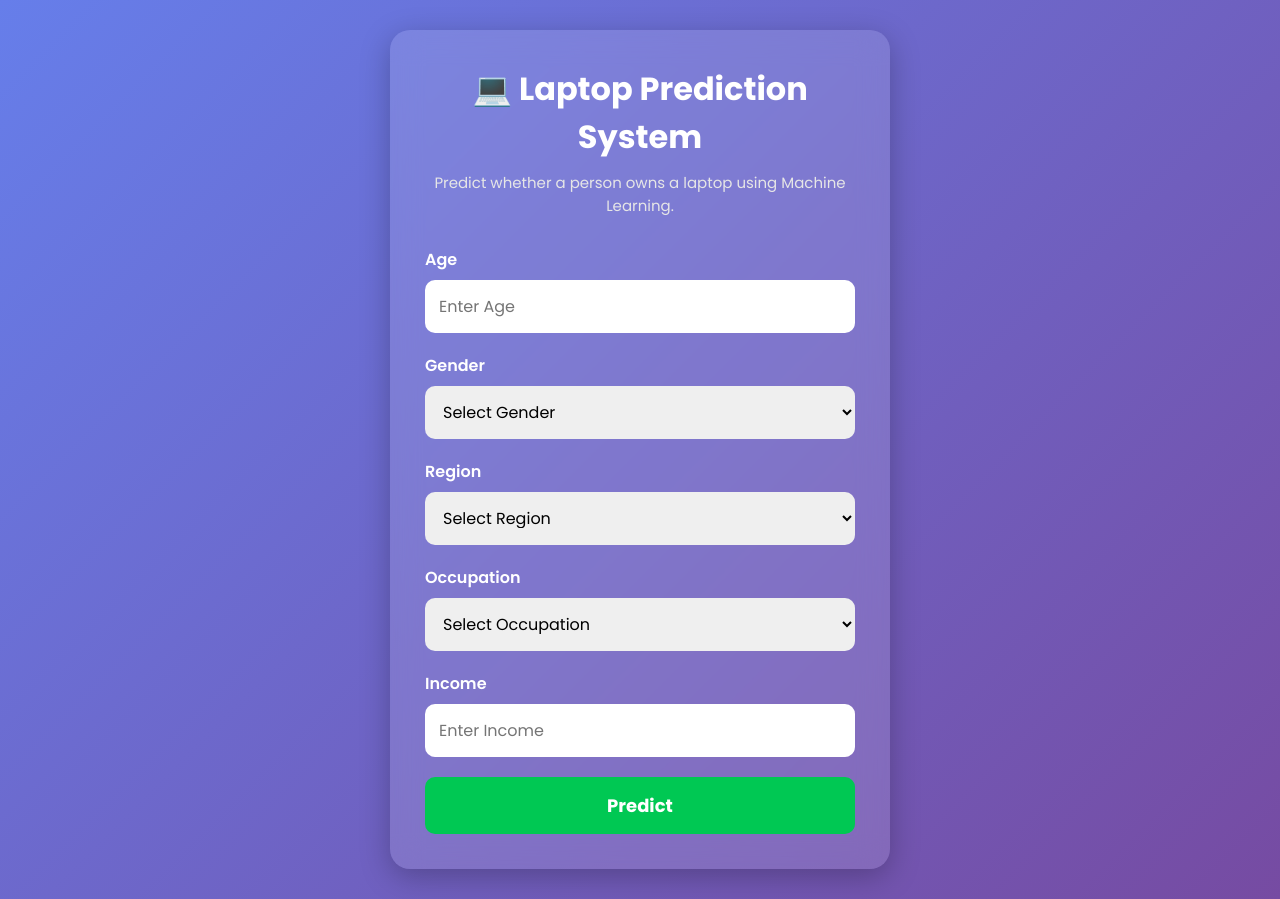
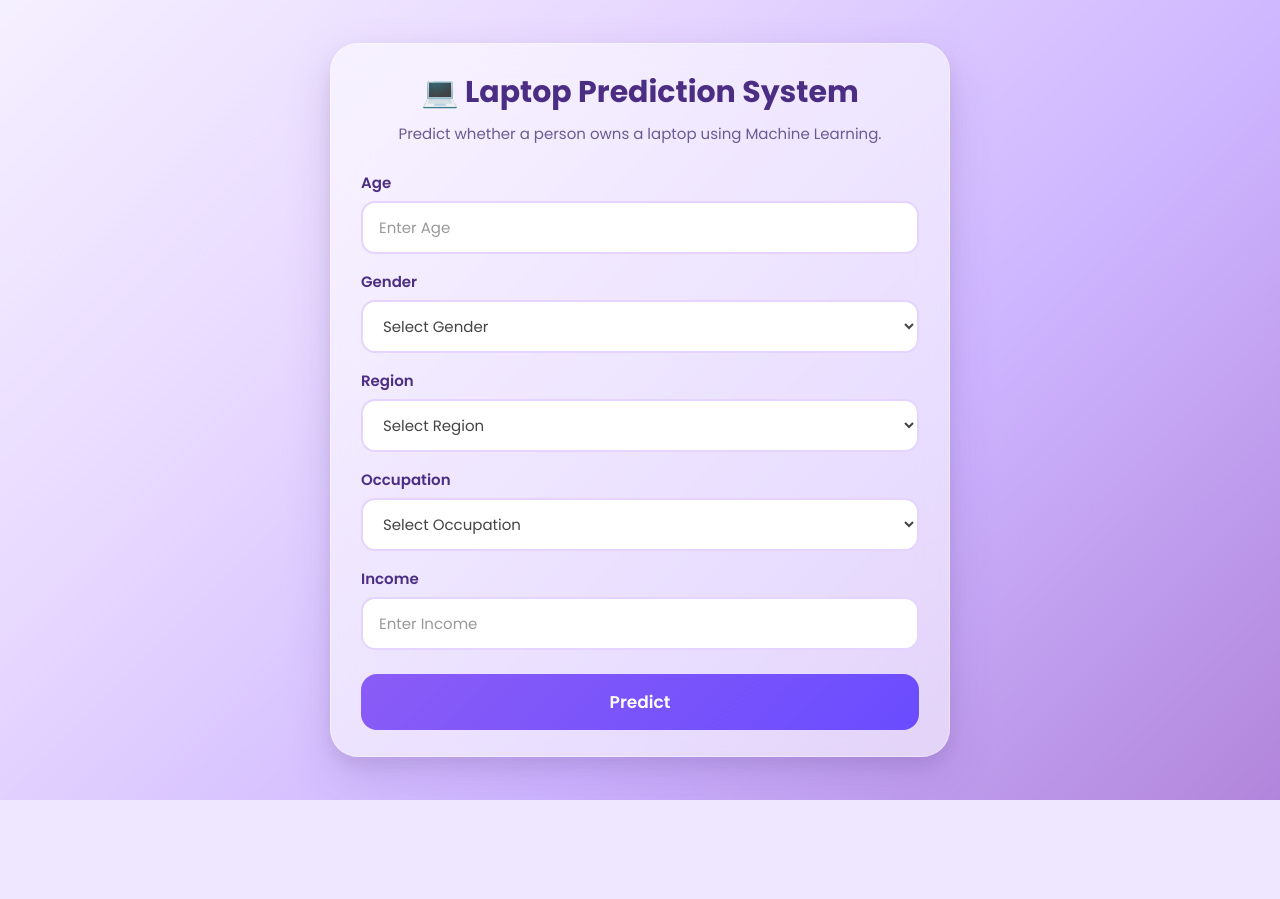
Before and after one commit to Sakshiingle/Decision-Tree-Laptop-Predictor, a Flask app: page / in a window 1280 px wide. After the commit the page ends 800 px from the top, so only its background shows below. Run offline with Flask 3, Linux system fonts and the light colour scheme; parts of the project's set-up code (start-up, migrations or seed data) failed here and were passed over.

Commit message:
Refactor CSS styles for improved layout and design

```diff
--- a/static/style.css
+++ b/static/style.css
@@ -1,4 +1,8 @@
-/* Google Font */
+/* ==========================
+   Google Font
+========================== */
+@import url('https://fonts.googleapis.com/css2?family=Poppins:wght@300;400;500;600;700&display=swap');
+
 *{
     margin:0;
     padding:0;
@@ -7,115 +11,308 @@
 }
 
 body{
+
     min-height:100vh;
+
     display:flex;
     justify-content:center;
     align-items:center;
-    background:linear-gradient(135deg,#667eea,#764ba2);
-    padding:30px;
+
+    padding:25px;
+
+    background:linear-gradient(
+        135deg,
+        #F5F0FF 0%,
+        #E8D9FF 30%,
+        #CDB4FF 65%,
+        #B185DB 100%
+    );
 }
 
+
+/* ==========================
+        Main Container
+========================== */
+
 .container{
+
     width:100%;
-    max-width:500px;
+    max-width:620px;
+
+}
+
+
+/* ==========================
+        Glass Card
+========================== */
+
+.card{
+
+    background:rgba(255,255,255,.55);
+
+    backdrop-filter:blur(18px);
+
+    border:1px solid rgba(255,255,255,.35);
+
+    border-radius:28px;
+
+    padding:30px 35px;
+
+    box-shadow:
+        0 18px 45px rgba(110,72,170,.20),
+        0 8px 20px rgba(0,0,0,.08);
+
+}
+
+
+/* ==========================
+            Heading
+========================== */
+
+.card h1{
+
+    text-align:center;
+
+    color:#4B2E83;
+
+    font-size:34px;
+
+    font-weight:700;
+
+    margin-bottom:8px;
+
+}
+
+
+.subtitle{
+
+    text-align:center;
+
+    color:#6C5A92;
+
+    font-size:15px;
+
+    margin-bottom:25px;
+
+    line-height:1.5;
+
+}
+
+
+/* ==========================
+        Input Groups
+========================== */
+
+.input-group{
+
+    margin-bottom:16px;
+
+}
+
+
+.input-group label{
+
+    display:block;
+
+    color:#4B2E83;
+
+    font-weight:600;
+
+    margin-bottom:7px;
+
+    font-size:15px;
+
+}
+
+
+input,
+select{
+
+    width:100%;
+
+    padding:13px 16px;
+
+    border-radius:14px;
+
+    border:2px solid #E4D4FF;
+
+    background:#fff;
+
+    color:#444;
+
+    font-size:15px;
+
+    transition:.35s;
+
+}
+
+
+input::placeholder{
+
+    color:#999;
+
+}
+
+
+input:focus,
+select:focus{
+
+    outline:none;
+
+    border-color:#9B6DFF;
+
+    box-shadow:0 0 0 5px rgba(155,109,255,.18);
+
+}
+
+
+/* ==========================
+        Button
+========================== */
+
+button{
+
+    width:100%;
+
+    margin-top:8px;
+
+    padding:15px;
+
+    border:none;
+
+    border-radius:16px;
+
+    background:linear-gradient(
+        135deg,
+        #8A5CF6,
+        #6A4CFF
+    );
+
+    color:white;
+
+    font-size:17px;
+
+    font-weight:600;
+
+    cursor:pointer;
+
+    transition:.35s;
+
+}
+
+
+button:hover{
+
+    transform:translateY(-3px);
+
+    box-shadow:
+        0 12px 28px rgba(106,76,255,.35);
+
+}
+
+
+button:active{
+
+    transform:scale(.98);
+
+}
+
+
+/* ==========================
+        Result Card
+========================== */
+
+.result{
+
+    margin-top:22px;
+
+    padding:18px;
+
+    border-radius:18px;
+
+    background:#F3ECFF;
+
+    border-left:6px solid #7B4DFF;
+
+}
+
+
+.result h2{
+
+    color:#4B2E83;
+
+    font-size:22px;
+
+    text-align:center;
+
+}
+
+
+/* ==========================
+        Scrollbar
+========================== */
+
+::-webkit-scrollbar{
+
+    width:8px;
+
+}
+
+::-webkit-scrollbar-thumb{
+
+    background:#B185DB;
+
+    border-radius:20px;
+
+}
+
+
+/* ==========================
+      Laptop Responsive
+========================== */
+
+@media (max-width:1400px){
+
+.card{
+
+    padding:26px 30px;
+
+}
+
+.card h1{
+
+    font-size:30px;
+
+}
+
+}
+
+
+@media (max-width:1200px){
+
+.container{
+
+    max-width:560px;
+
 }
 
 .card{
-    background:rgba(255,255,255,0.12);
-    backdrop-filter:blur(15px);
-    border-radius:20px;
-    padding:35px;
-    box-shadow:0 8px 30px rgba(0,0,0,0.25);
-    color:white;
-}
 
-.card h1{
-    text-align:center;
-    margin-bottom:10px;
-    font-size:32px;
-}
+    padding:24px 28px;
 
-.subtitle{
-    text-align:center;
-    margin-bottom:30px;
-    color:#e6e6e6;
-    font-size:15px;
-}
-
-.input-group{
-    margin-bottom:20px;
-}
-
-.input-group label{
-    display:block;
-    margin-bottom:8px;
-    font-weight:600;
 }
 
 input,
 select{
-    width:100%;
-    padding:14px;
-    border:none;
-    border-radius:10px;
-    font-size:16px;
-    outline:none;
-    transition:.3s;
-}
 
-input:focus,
-select:focus{
-    transform:scale(1.02);
-    box-shadow:0 0 12px rgba(255,255,255,.4);
+    padding:12px 15px;
+
 }
 
 button{
-    width:100%;
-    padding:15px;
-    border:none;
-    border-radius:10px;
-    background:#00c853;
-    color:white;
-    font-size:18px;
-    font-weight:bold;
-    cursor:pointer;
-    transition:.3s;
+
+    padding:14px;
+
 }
 
-button:hover{
-    background:#00a844;
-    transform:translateY(-2px);
 }
-
-button:active{
-    transform:scale(.98);
-}
-
-.result{
-    margin-top:30px;
-    padding:18px;
-    background:rgba(255,255,255,.15);
-    border-radius:12px;
-    text-align:center;
-}
-
-.result h2{
-    color:#fff;
-    font-size:24px;
-}
-
-@media(max-width:600px){
-
-    .card{
-        padding:25px;
-    }
-
-    .card h1{
-        font-size:26px;
-    }
-
-    button{
-        font-size:16px;
-    }
-
-}
```
